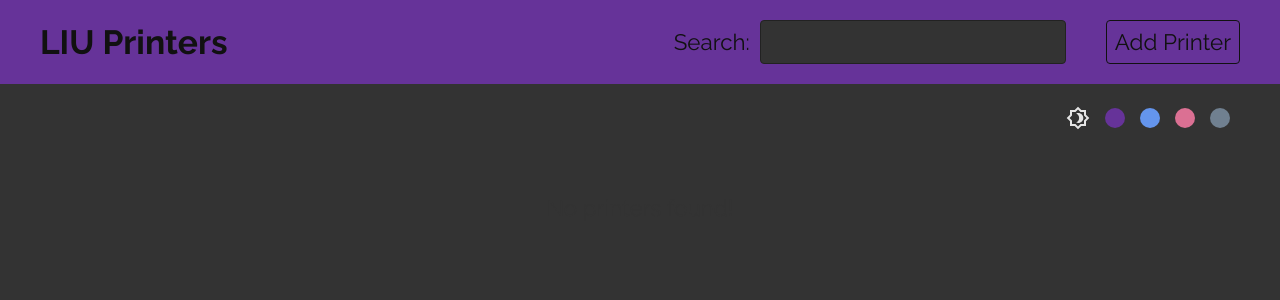
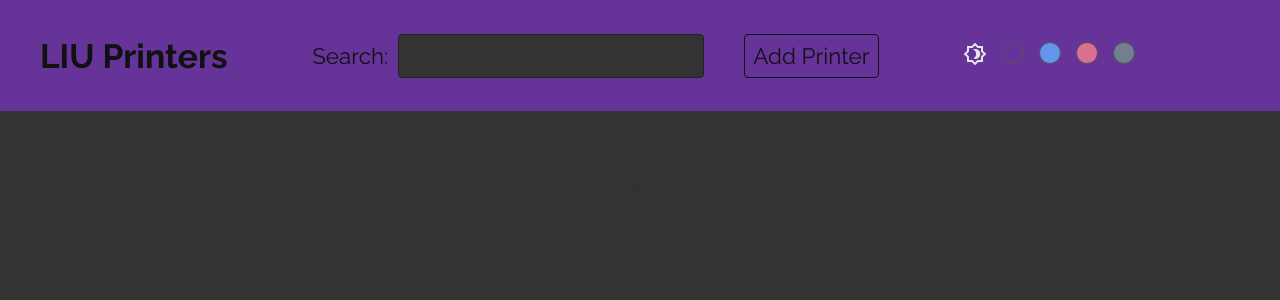
Before and after one commit to nitink-prog/LIU-Printers-Database, a React (Create React App) app: page / in a window 1280 px wide. Shown: the top 300 px of the page. Built offline with nearby package versions, Linux system fonts and the light colour scheme; no server answers; the database is empty.

Commit message:
theme selector moved into navbar

```diff
--- a/src/App.js
+++ b/src/App.js
@@ -17,7 +17,6 @@ function App() {
     <div className={`App ${mode}`}>
       <BrowserRouter>
         <Navbar />
-        <ThemeSelector />
         <Switch>
           <Route exact path="/">
             <Home />
--- a/src/components/Navbar.jsx
+++ b/src/components/Navbar.jsx
@@ -2,6 +2,7 @@ import { Link } from "react-router-dom";
 import { useTheme } from "../hooks/useTheme";
 import Searchbar from "./Searchbar";
 import "./Navbar.css";
+import ThemeSelector from "./ThemeSelector";
 
 export default function Navbar() {
   const { mode, color } = useTheme();
@@ -13,7 +14,10 @@ export default function Navbar() {
           <h1>LIU Printers</h1>
         </Link>
         <Searchbar />
-        <Link to="/create" className="button">Add Printer</Link>
+        <Link to="/create" className="button">
+          Add Printer
+        </Link>
+        <ThemeSelector />
       </nav>
     </div>
   );
--- a/src/components/ThemeSelector.css
+++ b/src/components/ThemeSelector.css
@@ -13,6 +13,7 @@
   cursor: pointer;
   margin-left: 15px;
   border-radius: 50%;
+  border: 1px solid #555;
 }
 .mode-toggle {
   padding-top: 2px;
```
